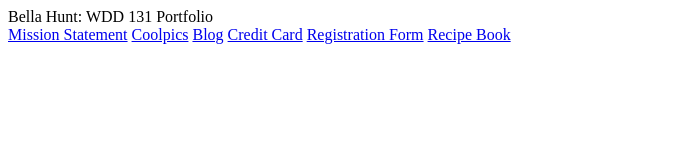
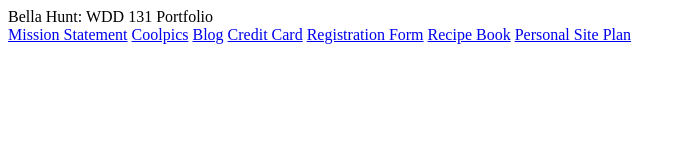
Before and after one commit to bella-02/wdd.131, a plain HTML site: page index.html in a window 1280 px wide. Shown: the whole page, without its empty margins (0-686 px from the left). Drawn offline with Linux system fonts and the light colour scheme.

Commit message:
added site plan to homepage

```diff
--- a/index.html
+++ b/index.html
@@ -17,6 +17,7 @@
         <a href="creditcard/index.html">Credit Card</a>
         <a href="register/index.html">Registration Form</a>
         <a href="recipes/index.html">Recipe Book</a>
+        <a href="crafts/site-plan.html">Personal Site Plan</a>
     </main>
     <footer></footer>
 </body>
```
